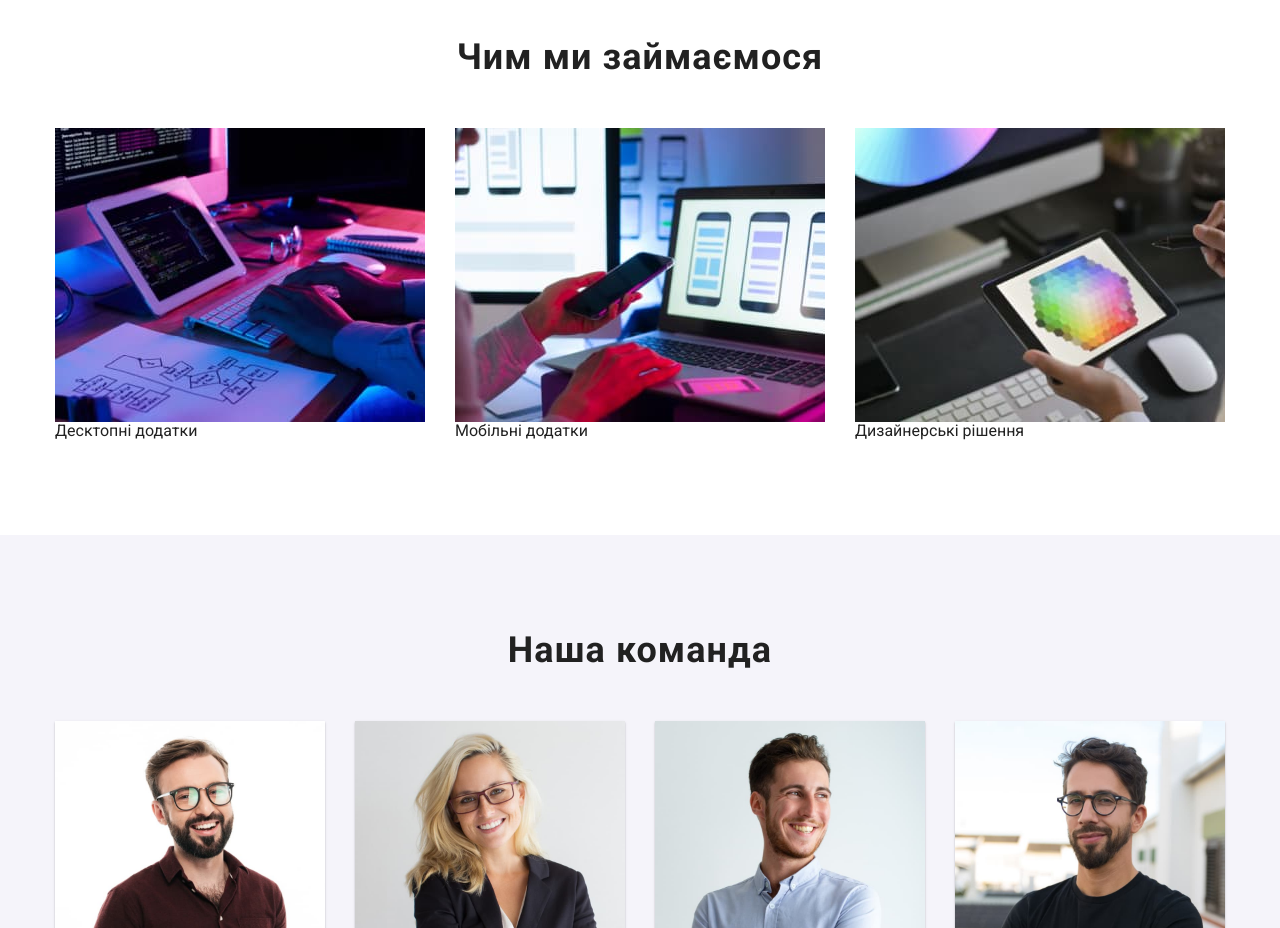
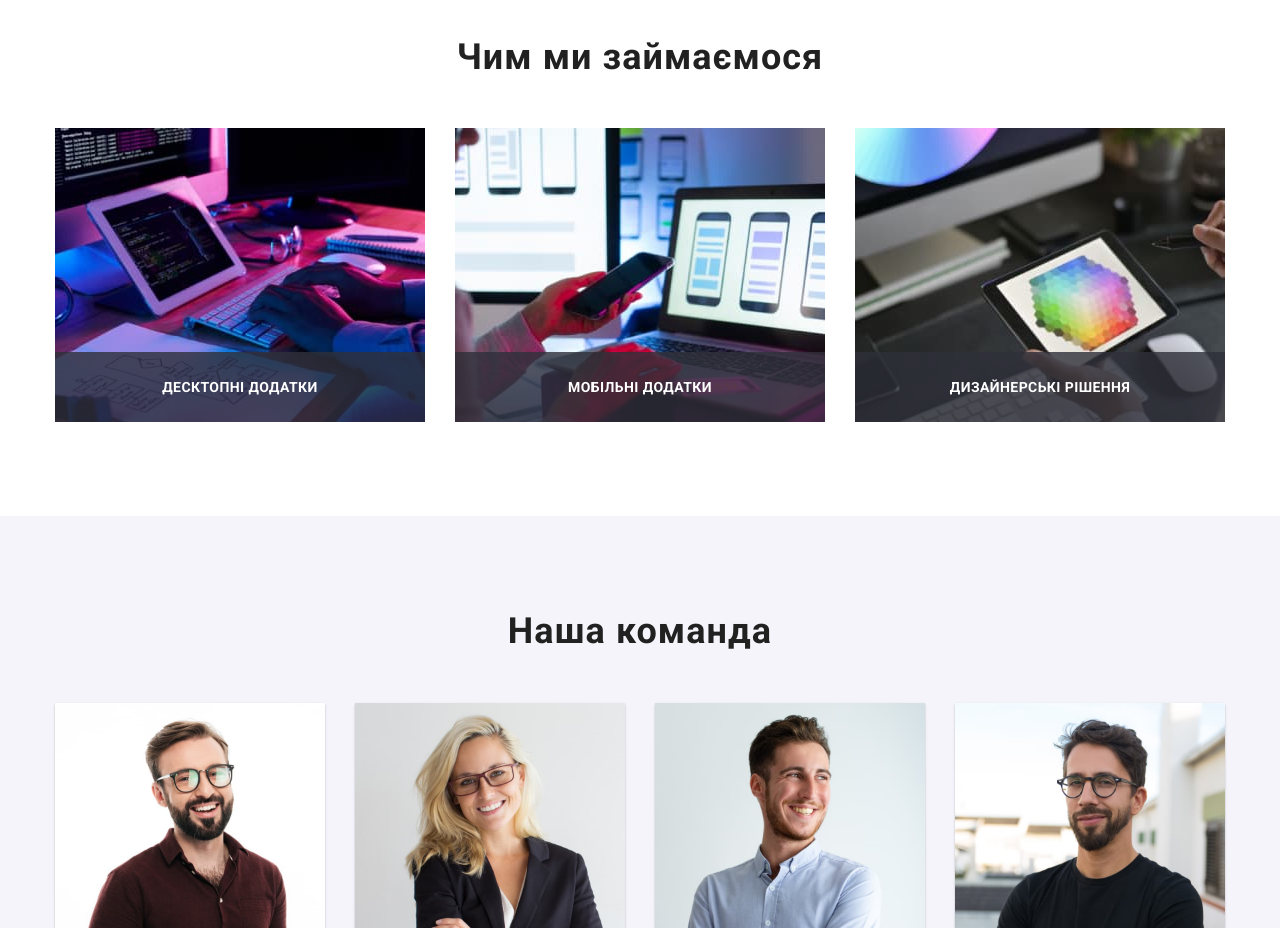
Before and after one commit to Kazakimas/goit-markup-hw-05, a plain HTML site: page index.html in a window 1280 px wide. Shown: the part 1080-2008 px from the top of the page. Drawn offline with nearby package versions, Linux system fonts and the light colour scheme.

Commit message:
third commit

```diff
--- a/css/styles.css
+++ b/css/styles.css
@@ -308,6 +308,29 @@ transform: scale(1.1);
     letter-spacing: 0.03em;
 }
 
+.work-thumb {
+    position: relative;
+}
+
+.work-post-title {
+    position: absolute;
+    bottom: 0;
+    width: 100%;
+    height: 70px;
+    color: rgba(255, 255, 255, 1);
+    background-color: rgba(47, 48, 58, 0.8);
+    display: flex;
+    align-items: center;
+    justify-content: center;
+
+    font-size: 14px;
+    font-weight: 700;
+    line-height: 1.14;
+    letter-spacing: 0.03em;
+    text-transform: uppercase;
+
+}
+
 .work-list {
     display: flex;
     flex-wrap: wrap;
@@ -322,19 +345,7 @@ transform: scale(1.1);
     margin-right: 0;
 }
 
-/* .work-thumb {
-    position: relative;
-    width: 100%;
-    height: 70px;
-    background-color: rgba(47, 48, 58, 0.8);
 
-}
-
-.work-thumb .work-post-title {
-    position: absolute;
-    bottom:  0;
-    right: 0;
-} */
 
 
 /* ----------ЩО РОБИМО------------ */
@@ -519,7 +530,7 @@ transform: scale(1.1);
 .footer-list {
     margin-top: 20px;
     gap: 10px;
-    transition: color 250ms cubic-bezier(0.4, 0, 0.2, 1);
+
 }
 
 .footer-item {
@@ -545,6 +556,7 @@ transform: scale(1.1);
     line-height: 1.71;
     letter-spacing: 0.03em;
     color: var(--accent-text-color);
+    transition: color 250ms cubic-bezier(0.4, 0, 0.2, 1);
 }
 
 .footer-mail {
@@ -552,6 +564,7 @@ transform: scale(1.1);
     line-height: 1.71;
     letter-spacing: 0.03em;
     color: rgba(255, 255, 255, 0.6);
+    transition: color 250ms cubic-bezier(0.4, 0, 0.2, 1);
 }
 
 .footer-tel {
@@ -559,6 +572,7 @@ transform: scale(1.1);
     line-height: 1.71;
     letter-spacing: 0.03em;
     color: rgba(255, 255, 255, 0.6);
+    transition: color 250ms cubic-bezier(0.4, 0, 0.2, 1);
 }
 
 .invite-container {
@@ -667,7 +681,6 @@ transform: scale(1.1);
 .project-item{
     margin-right: 30px;
     margin-bottom: 30px;
-    width: 370px;
     background: #FFFFFF;
 }
 
@@ -721,6 +734,12 @@ transition: box-shadow 250ms cubic-bezier(0.4, 0, 0.2, 1);
 
 /* -----------МОДАЛКА------------- */
 
+.backdrop.is-hidden {
+    opacity: 0;
+    visibility: hidden;
+    pointer-events: none;
+}
+
 .backdrop {
     position: fixed;
     top: 0;
@@ -731,11 +750,6 @@ transition: box-shadow 250ms cubic-bezier(0.4, 0, 0.2, 1);
     transition: opacity 250ms linear, visibility 250ms linear;
 }
 
-.backdrop.is-hidden {
-    opacity: 0;
-    visibility: hidden;
-    pointer-events: none;
-}
 
 .modal {
     position: absolute;
@@ -751,6 +765,7 @@ transition: box-shadow 250ms cubic-bezier(0.4, 0, 0.2, 1);
 
     background-color: var(--accent-text-color);
     box-shadow: 0px 2px 1px 0px rgba(0, 0, 0, 0.2), 0px 1px 1px 0px rgba(0, 0, 0, 0.14), 0px 1px 3px 0px rgba(0, 0, 0, 0.12);
+
 }
 
 .backdrop.is-hidden .modal{
```
